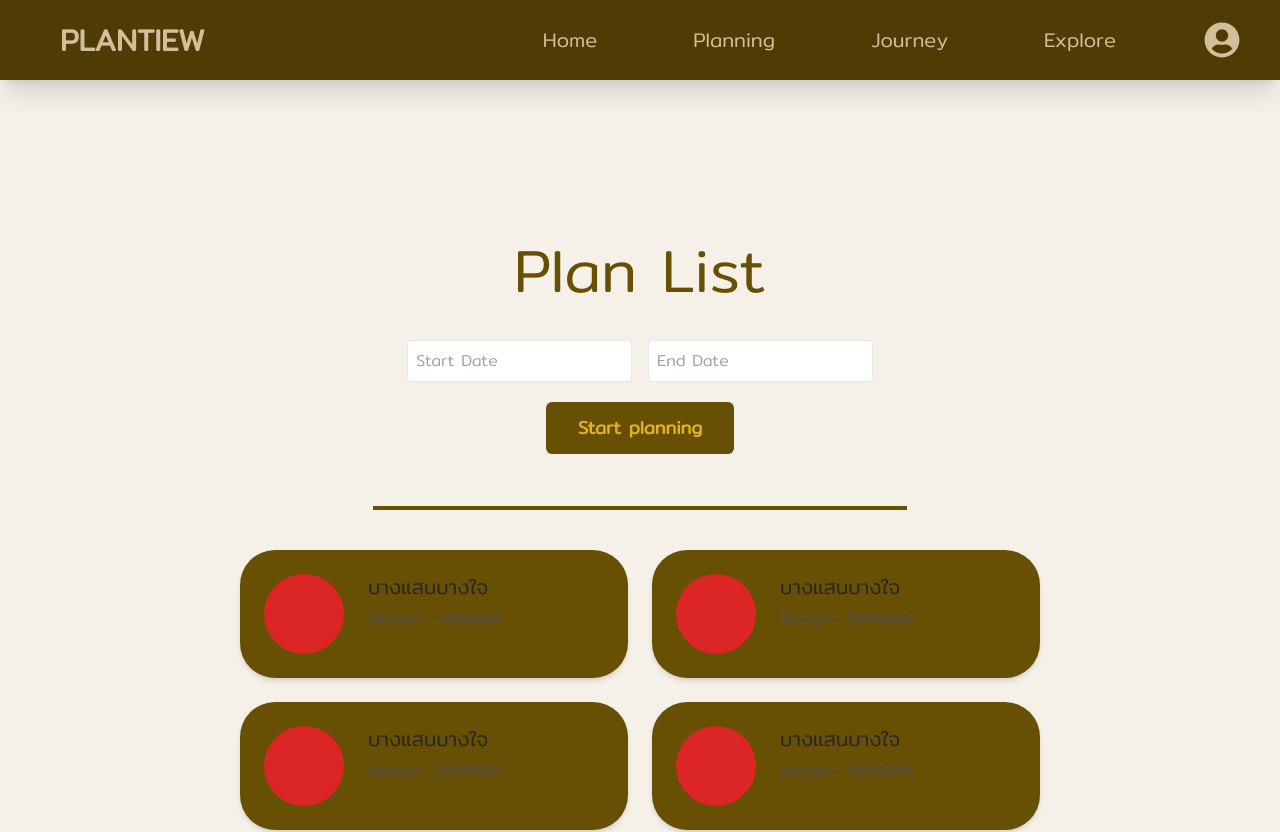
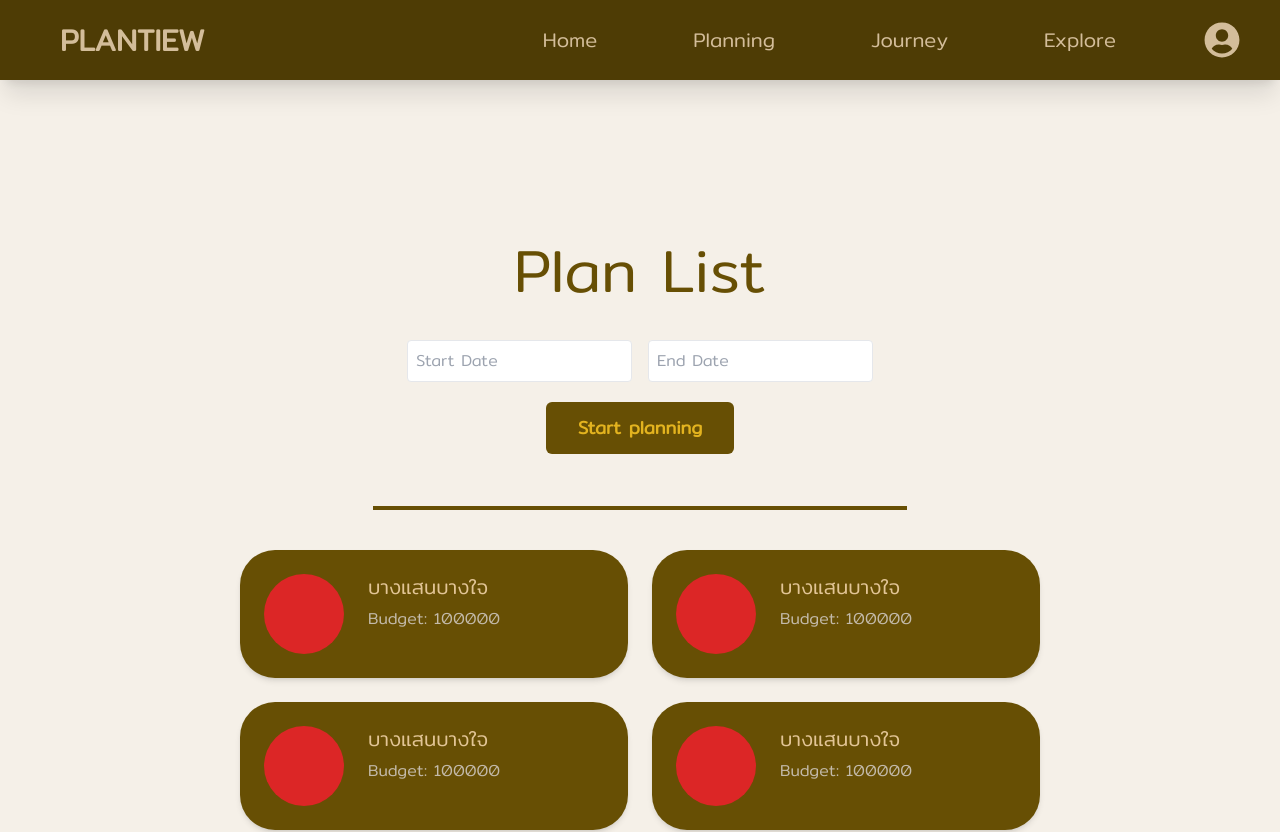
Before and after one commit to 164p/Planning-Webapp, a Next.js app in the folder my-app/: page /plan in a window 1280 px wide. Shown: the top 832 px of the page. Built offline with nearby package versions, Linux system fonts and the light colour scheme.

Commit message:
fix text color planning card

```diff
--- a/my-app/app/components/PlanningBox.tsx
+++ b/my-app/app/components/PlanningBox.tsx
@@ -24,10 +24,10 @@
           >
             <div className={`w-20 h-20 rounded-full mr-6 ${project.color}`}></div>
             <div className="flex flex-col">
-              <h5 className="mb-2 text-xl font-medium leading-tight text-neutral-800 dark:text-neutral-50">
+              <h5 className="mb-2 text-xl font-medium leading-tight text-[#E2C596] dark:text-neutral-50">
                 {project.name}
               </h5>
-              <p className="mb-4 text-base text-neutral-600 dark:text-neutral-200">
+              <p className="mb-4 text-base text-[#C3BAAA] dark:text-neutral-200">
                 Budget: {project.budget}
               </p>
             </div>
```
